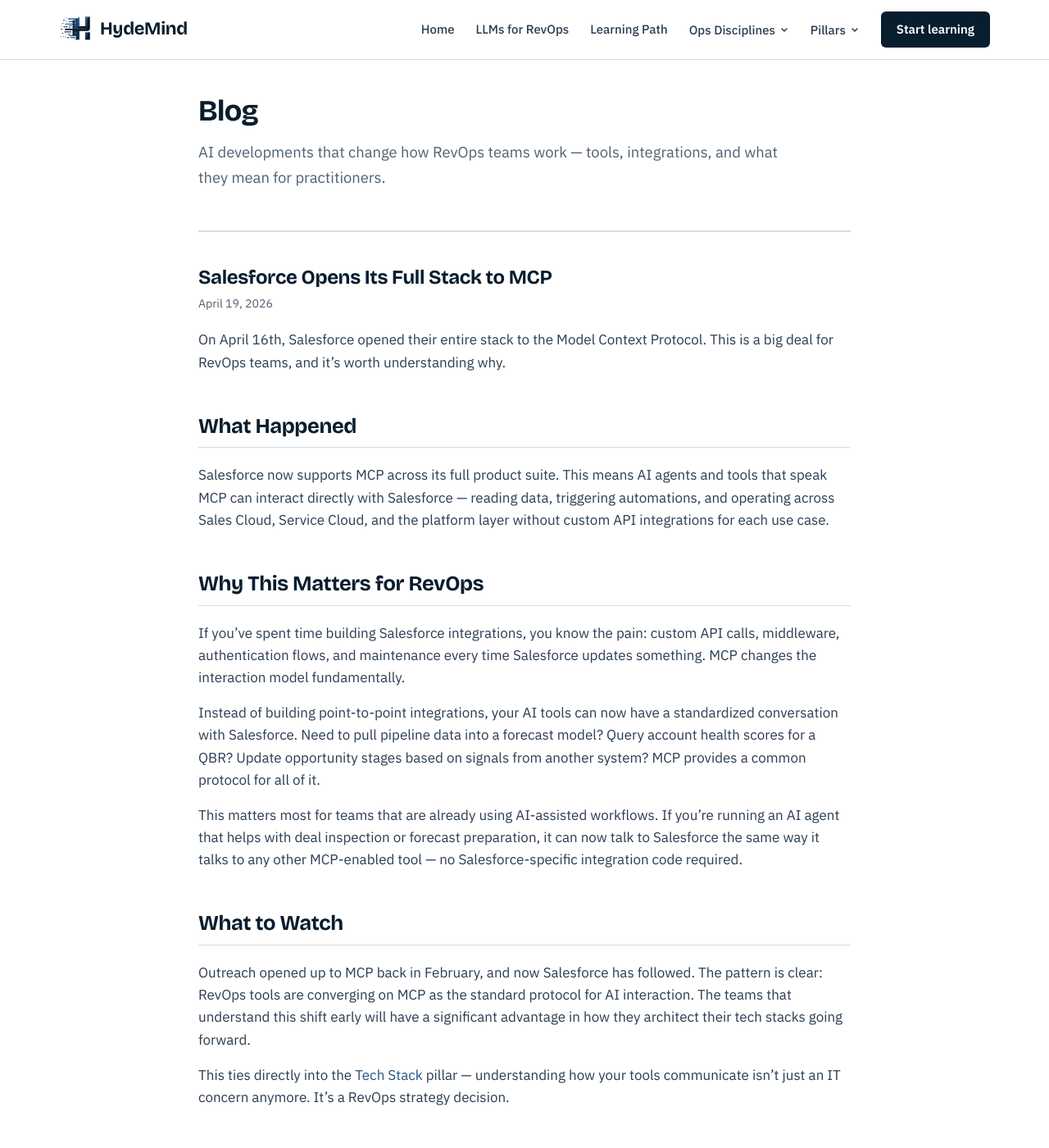
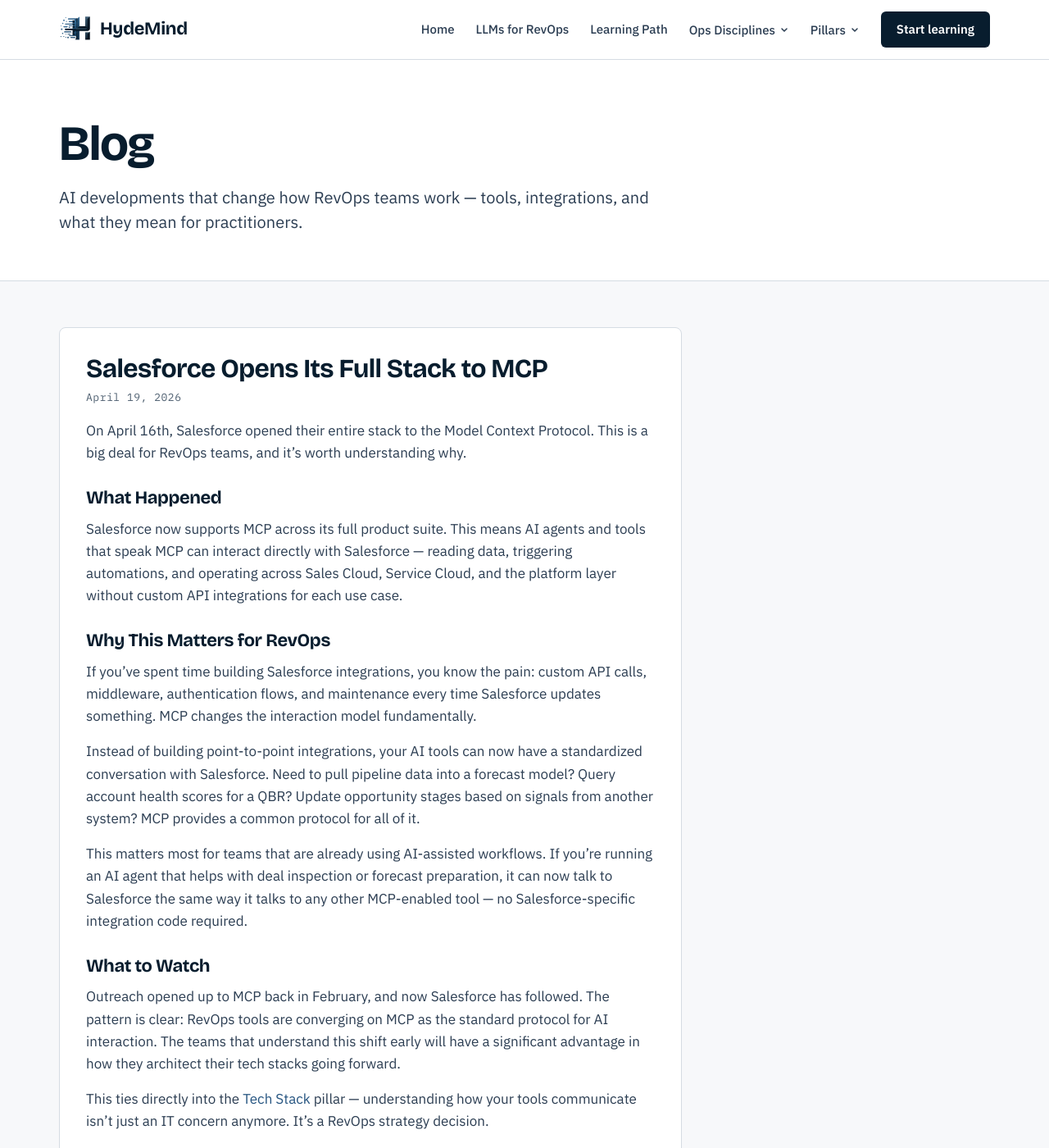
Before and after one commit to jandhyde/hydemind, a Jekyll site: the page built from blog/index.html, in a window 1280 px wide and 1400 px high. Shown: the whole window at 82% size. Built offline with Jekyll 4.4.1, drawn with Linux system fonts in a browser that asks for light colours.

Commit message:
Redesign v3, PR 5: cleanup and blog (#8)
Final redesign PR. No visible change to any linked page (verified by
pixel-diffing all 12 linked pages at 1440 and 390 before/after); the only
visual changes are the unlinked blog pages and Tech Stack's tool cards.

- Removed the v2 CSS variable aliases; every rule now uses v3 tokens
- Global h1/h2 sizes moved to the v3 scale and the old 768px heading
  overrides removed (page layouts already set their own sizes)
- Removed dead rules: .content-container and a duplicate v2 "Tool
  Landscape" block that was still overriding the v3 tool cards (Tech
  Stack cards now get their intended 12px spacing)
- Blog index and post layout moved to the v3 hero band and type; posts
  on the index sit in white cards; pagination and back links get 44px
  targets. Same text, same pagination script


Claude-Session: https://claude.ai/code/session_01GY8kyAM3PwtUttprZ7qxGf

Co-authored-by: Claude Opus 5.5 <noreply@anthropic.com>

```diff
--- a/assets/css/style.css
+++ b/assets/css/style.css
@@ -1,8 +1,6 @@
 /* ============================================
-   HydeMind Design System -- v3 (foundation)
+   HydeMind Design System -- v3
    Source of truth: Design_System.md (Drive)
-   v2 variable names are kept as aliases so
-   existing page styles pick up v3 values.
    ============================================ */
 
 :root {
@@ -31,22 +29,7 @@
   --radius-btn: 6px;
   --radius-chip: 4px;
 
-  /* v2 aliases (remove as pages move to v3 in later PRs) */
-  --color-primary: var(--ink);
-  --color-secondary: var(--accent);
-  --color-accent: var(--link);
-  --color-hover: var(--ink);
-  --color-subtle: var(--accent-light);
-  --color-section-bg: var(--ground);
-  --color-card-bg: var(--surface);
-  --color-border: var(--line);
-  --color-text: var(--ink-2);
-  --color-text-muted: var(--muted);
-  --color-white: #ffffff;
-
-  --font-family: var(--font-body);
   --max-width: 1200px;
-  --content-width: 860px;
   --header-height: 72px;
 }
 
@@ -82,8 +65,6 @@ a:hover { color: var(--ink); text-decoration: underline; }
 }
 
 /* --- Typography --- */
-/* v3 families and colors. Heading SIZES stay at v2 scale until each
-   page layout moves to v3 (PRs 2-4); see Design_System.md. */
 h1, h2, h3, h4, h5, h6 { line-height: 1.25; font-weight: 600; }
 
 h1, h2, h3 {
@@ -93,26 +74,24 @@ h1, h2, h3 {
 }
 
 h1 {
-  font-size: 2.25rem;
+  font-size: clamp(2.75rem, 5vw, 3.75rem);
   font-weight: 700;
-  letter-spacing: -0.02em;
+  line-height: 1.02;
+  letter-spacing: -0.025em;
   margin-bottom: 1rem;
 }
 
 h2 {
-  font-size: 1.6rem;
+  font-size: clamp(1.75rem, 3vw, 2.5rem);
   font-weight: 700;
-  letter-spacing: -0.015em;
+  letter-spacing: -0.02em;
   margin-top: 3rem;
   margin-bottom: 1.25rem;
-  padding-bottom: 0.6rem;
-  border-bottom: 1px solid var(--line);
 }
 
 h3 {
-  font-size: 1.2rem;
+  font-size: 1.5rem;
   letter-spacing: -0.01em;
-  color: var(--ink);
   margin-top: 2rem;
   margin-bottom: 0.75rem;
 }
@@ -348,12 +327,6 @@ hr {
    ============================================ */
 .site-main {
   min-height: calc(100vh - var(--header-height) - 200px);
-}
-
-.content-container {
-  max-width: var(--content-width);
-  margin: 0 auto;
-  padding: 2.5rem 2rem 4rem;
 }
 
 /* ============================================
@@ -1077,20 +1050,10 @@ td .chip { white-space: normal; text-align: left; }
 .back-to-top.visible { opacity: 1; visibility: visible; }
 .back-to-top:hover { background: var(--accent); }
 
-/* Tool Landscape */
-.tool-category { margin-bottom: 1.5rem; }
-.tool-category h3 { margin-bottom: 0.25rem; }
-.tool-category p { margin-bottom: 0.25rem; }
-.tool-examples { font-size: 0.9rem; color: var(--color-text-muted); }
-
 /* ============================================
    RESPONSIVE
    ============================================ */
 @media (max-width: 768px) {
-  h1 { font-size: 1.75rem; }
-  h2 { font-size: 1.35rem; }
-
-
   table {
     display: block;
     overflow-x: auto;
@@ -1102,7 +1065,6 @@ td .chip { white-space: normal; text-align: left; }
   :root { --header-height: 64px; }
   .site-logo img { width: 36px; height: 36px; }
   .site-logo { font-size: 1.2rem; }
-  .content-container { padding: 1.5rem 1rem 3rem; }
   .header-inner { padding: 0 1rem; }
   .back-to-top { bottom: 1.25rem; right: 1.25rem; }
 }
@@ -1175,64 +1137,35 @@ td .chip { white-space: normal; text-align: left; }
 }
 
 /* ============================================
-   BLOG
+   BLOG (unlinked from nav since 2026-08; pages still resolve)
    ============================================ */
+.blog-body { padding-top: 56px; padding-bottom: 96px; }
+.blog-body > .blog-column { max-width: 760px; }
 
-/* Blog index hero */
-.blog-hero {
-  padding-bottom: 2rem;
-  border-bottom: 2px solid var(--color-border);
-  margin-bottom: 2.5rem;
+.blog-entry {
+  background: var(--surface);
+  border: 1px solid var(--line);
+  border-radius: var(--radius-card);
+  padding: 32px;
+  margin-bottom: 20px;
 }
-.blog-hero h1 { margin-bottom: 0.75rem; }
-.blog-intro {
-  font-size: 1.15rem;
-  color: var(--color-text-muted);
-  max-width: 720px;
-  line-height: 1.7;
-}
+.entry-header { margin-bottom: 16px; }
+.entry-header h2 { font-size: clamp(1.5rem, 2.6vw, 2rem); line-height: 1.15; margin: 0 0 6px; }
+.entry-header h2 a { color: var(--ink); text-decoration: none; }
+.entry-header h2 a:hover { color: var(--ink); text-decoration: underline; text-underline-offset: 3px; }
+.entry-content p:last-child { margin-bottom: 0; }
+.entry-content h2 { font-size: 1.375rem; line-height: 1.25; margin: 28px 0 10px; }
+.entry-content h3 { font-size: 1.125rem; margin: 20px 0 8px; }
+.entry-divider { display: none; }
 
-/* Blog index entries */
-.blog-entry { margin-bottom: 0; }
+.blog-empty { color: var(--muted); padding: 48px 0; }
 
-.entry-header { margin-bottom: 1.25rem; }
-.entry-header h2 {
-  font-size: 1.5rem;
-  margin-top: 0;
-  margin-bottom: 0.4rem;
-  border-bottom: none;
-  padding-bottom: 0;
-}
-.entry-header h2 a {
-  color: var(--color-primary);
-  text-decoration: none;
-}
-.entry-header h2 a:hover {
-  color: var(--color-accent);
-  text-decoration: underline;
-}
-
-.entry-content { margin-bottom: 1.5rem; }
-.entry-content p:last-child { margin-bottom: 0; }
-
-.entry-divider {
-  border: none;
-  border-top: 1px solid var(--color-border);
-  margin: 2.5rem 0;
-}
-
-.blog-empty {
-  color: var(--color-text-muted);
-  font-style: italic;
-  padding: 3rem 0;
-}
-
-/* Post date (shared between index and single post) */
 .post-date {
   display: block;
-  font-size: 0.88rem;
-  color: var(--color-text-muted);
-  font-weight: 400;
+  font-family: var(--font-mono);
+  font-size: 0.8125rem;
+  letter-spacing: 0.04em;
+  color: var(--muted);
 }
 
 /* Pagination */
@@ -1240,82 +1173,48 @@ td .chip { white-space: normal; text-align: left; }
   display: flex;
   align-items: center;
   justify-content: center;
-  gap: 1.5rem;
-  padding: 2.5rem 0 1rem;
-  border-top: 1px solid var(--color-border);
-  margin-top: 1rem;
+  gap: 16px;
+  padding-top: 24px;
 }
+.pagination-btn {
+  display: inline-flex;
+  align-items: center;
+  gap: 6px;
+  min-height: 44px;
+  padding: 0 16px;
+  font-family: var(--font-body);
+  font-size: 0.9375rem;
+  font-weight: 500;
+  color: var(--ink);
+  background: var(--surface);
+  border: 1px solid var(--line-strong);
+  border-radius: var(--radius-btn);
+  cursor: pointer;
+}
+.pagination-btn:hover:not(:disabled) { border-color: var(--ink); }
+.pagination-btn:disabled { color: var(--muted); border-color: var(--line); cursor: default; opacity: 0.6; }
+.pagination-info { font-family: var(--font-mono); font-size: 0.8125rem; color: var(--muted); min-width: 90px; text-align: center; }
 
-.pagination-btn {
-  display: flex;
+/* Single post */
+.post-hero .post-date { margin-top: 4px; }
+.back-to-blog {
+  display: inline-flex;
   align-items: center;
-  gap: 0.4rem;
-  padding: 0.6rem 1.1rem;
-  font-family: var(--font-family);
-  font-size: 0.9rem;
+  min-height: 44px;
   font-weight: 500;
-  color: var(--color-accent);
-  background: var(--color-white);
-  border: 1px solid var(--color-border);
-  border-radius: 8px;
-  cursor: pointer;
-  transition: background 0.15s, border-color 0.15s, color 0.15s;
+  color: var(--link);
 }
-.pagination-btn:hover:not(:disabled) {
-  background: var(--color-section-bg);
-  border-color: var(--color-accent);
+.back-to-blog:hover { color: var(--ink); }
+.post-hero .back-to-blog { margin-bottom: 12px; }
+.post-content { margin-bottom: 48px; }
+.post-content h2 { font-size: clamp(1.5rem, 2.6vw, 2rem); line-height: 1.15; margin-top: 48px; }
+.post-footer { padding-top: 24px; border-top: 1px solid var(--line); }
+
+@media (max-width: 720px) {
+  .blog-body { padding-top: 32px; padding-bottom: 64px; }
+  .blog-entry { padding: 22px; }
 }
-.pagination-btn:disabled {
-  color: var(--color-border);
-  cursor: default;
-  opacity: 0.5;
-}
-
-.pagination-info {
-  font-size: 0.85rem;
-  color: var(--color-text-muted);
-  font-weight: 500;
-  min-width: 90px;
-  text-align: center;
-}
-
-/* ============================================
-   SINGLE BLOG POST
-   ============================================ */
-.post-header {
-  padding-bottom: 2rem;
-  border-bottom: 2px solid var(--color-border);
-  margin-bottom: 2.5rem;
-}
-.post-header h1 { margin-bottom: 0.5rem; }
-.post-header .post-date { margin-top: 0.25rem; }
-
-.back-to-blog {
-  display: inline-block;
-  font-size: 0.9rem;
-  font-weight: 500;
-  color: var(--color-accent);
-  text-decoration: none;
-  margin-bottom: 1.25rem;
-}
-.back-to-blog:hover { color: var(--color-hover); text-decoration: underline; }
-
-.post-content { margin-bottom: 3rem; }
-
-.post-footer {
-  padding-top: 2rem;
-  border-top: 1px solid var(--color-border);
-}
-.post-footer .back-to-blog { margin-bottom: 0; }
-
-/* Blog responsive */
-@media (max-width: 768px) {
-  .entry-header h2 { font-size: 1.3rem; }
-  .blog-pagination { gap: 0.75rem; }
-  .pagination-btn { padding: 0.5rem 0.85rem; font-size: 0.85rem; }
-}
-
 @media (max-width: 480px) {
   .pagination-btn span { display: none; }
-  .pagination-btn { padding: 0.5rem; }
+  .pagination-btn { padding: 0 12px; }
 }
--- a/blog/index.html
+++ b/blog/index.html
@@ -4,13 +4,16 @@ title: "Blog"
 description: "AI developments that change how RevOps teams work — tools, integrations, and what they mean for practitioners."
 permalink: /blog/
 ---
-<div class="blog-index">
-  <div class="content-container">
+<div class="pillar-page blog-index">
+  <header class="pillar-hero">
+    <div class="pillar-wrap">
+      <h1>Blog</h1>
+      <p class="pillar-intro">AI developments that change how RevOps teams work — tools, integrations, and what they mean for practitioners.</p>
+    </div>
+  </header>
 
-    <header class="blog-hero">
-      <h1>Blog</h1>
-      <p class="blog-intro">AI developments that change how RevOps teams work — tools, integrations, and what they mean for practitioners.</p>
-    </header>
+  <div class="pillar-wrap blog-body">
+  <div class="blog-column">
 
     <div id="blog-posts">
       {% for post in site.posts %}
@@ -35,16 +38,17 @@ permalink: /blog/
 
     <nav class="blog-pagination" id="blog-pagination" aria-label="Blog pagination">
       <button class="pagination-btn pagination-prev" id="pagination-prev" aria-label="Newer posts">
-        <svg width="20" height="20" viewBox="0 0 20 20" fill="none"><path d="M13 4l-6 6 6 6" stroke="currentColor" stroke-width="2" stroke-linecap="round" stroke-linejoin="round"/></svg>
+        <svg width="20" height="20" viewBox="0 0 20 20" fill="none" aria-hidden="true"><path d="M13 4l-6 6 6 6" stroke="currentColor" stroke-width="2" stroke-linecap="round" stroke-linejoin="round"/></svg>
         <span>Newer</span>
       </button>
       <span class="pagination-info" id="pagination-info"></span>
       <button class="pagination-btn pagination-next" id="pagination-next" aria-label="Older posts">
         <span>Older</span>
-        <svg width="20" height="20" viewBox="0 0 20 20" fill="none"><path d="M7 4l6 6-6 6" stroke="currentColor" stroke-width="2" stroke-linecap="round" stroke-linejoin="round"/></svg>
+        <svg width="20" height="20" viewBox="0 0 20 20" fill="none" aria-hidden="true"><path d="M7 4l6 6-6 6" stroke="currentColor" stroke-width="2" stroke-linecap="round" stroke-linejoin="round"/></svg>
       </button>
     </nav>
 
+  </div>
   </div>
 </div>
 
```
Also changed, not shown: _layouts/post.html (+9 -5 lines).
